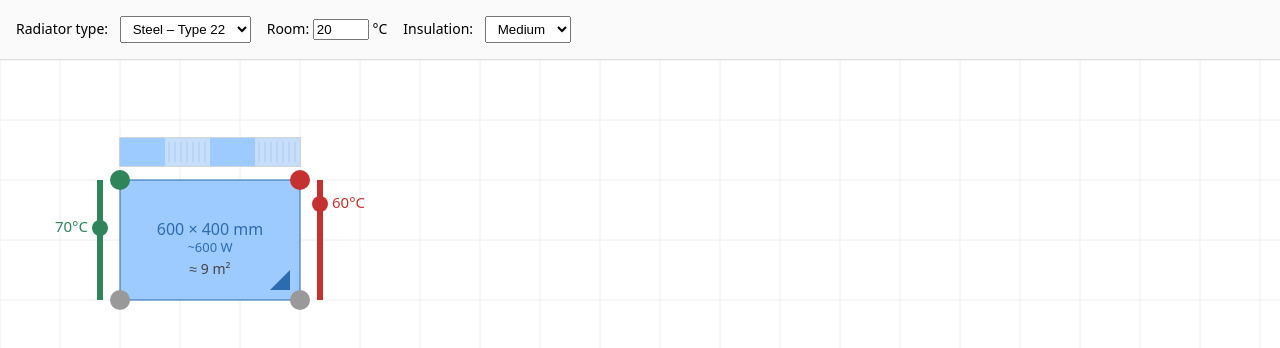
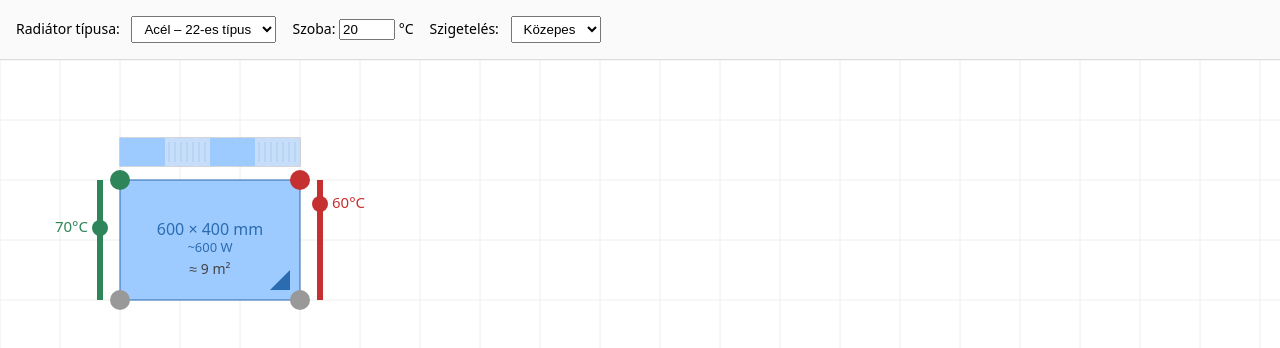
Before and after one commit to csabascript/radiator, a website: page index.html in a window 1280 px wide. Drawn offline with Linux system fonts and the light colour scheme.

Commit message:
feat: hungarian

```diff
--- a/index.html
+++ b/index.html
@@ -2,7 +2,7 @@
 <html lang="en">
   <head>
     <meta charset="UTF-8" />
-    <title>Radiator Sandbox – Alpha</title>
+    <title>Radiátor szimulátor – Alfa</title>
     <style>
       body {
         font-family: system-ui, sans-serif;
@@ -41,18 +41,18 @@
   <body>
     <header id="controls">
       <label style="margin-right: 16px">
-        Radiator type:
+        Radiátor típusa:
         <select id="radiatorType">
-          <option value="11">Steel – Type 11</option>
-          <option value="21">Steel – Type 21</option>
-          <option value="22" selected>Steel – Type 22</option>
-          <option value="33">Steel – Type 33</option>
-          <option value="aluminium">Aluminium</option>
+          <option value="11">Acél – 11-es típus</option>
+          <option value="21">Acél – 21-es típus</option>
+          <option value="22" selected>Acél – 22-es típus</option>
+          <option value="33">Acél – 33-as típus</option>
+          <option value="aluminium">Alumínium</option>
         </select>
       </label>
 
       <label style="margin-right: 16px">
-        Room:
+        Szoba:
         <input
           id="roomTemp"
           type="number"
@@ -64,11 +64,11 @@
         °C
       </label>
       <label style="margin-right: 16px">
-        Insulation:
+        Szigetelés:
         <select id="insulation">
-          <option value="good">Good</option>
-          <option value="medium" selected>Medium</option>
-          <option value="poor">Poor</option>
+          <option value="good">Jó</option>
+          <option value="medium" selected>Közepes</option>
+          <option value="poor">Gyenge</option>
         </select>
       </label>
     </header>
```
